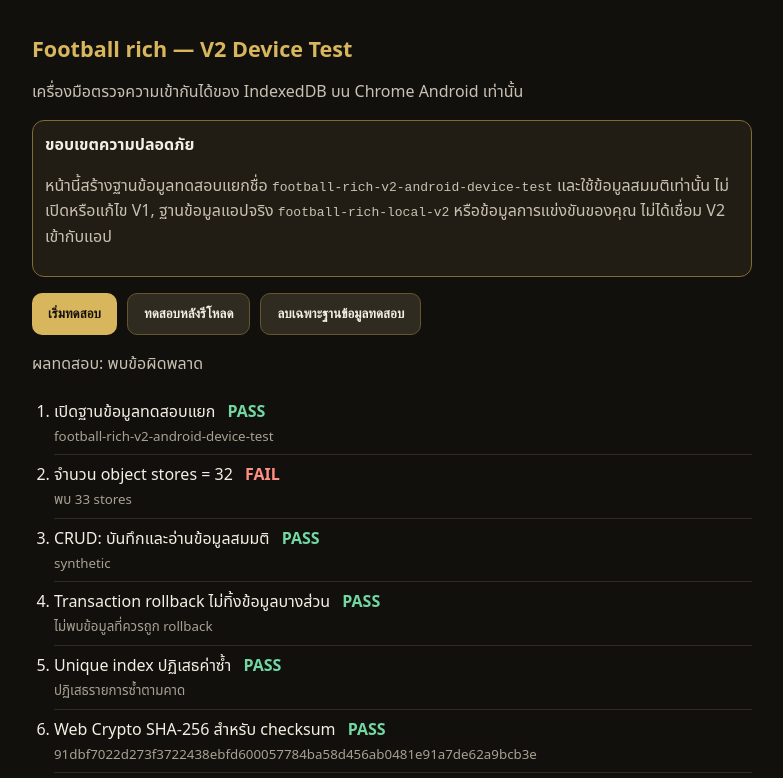
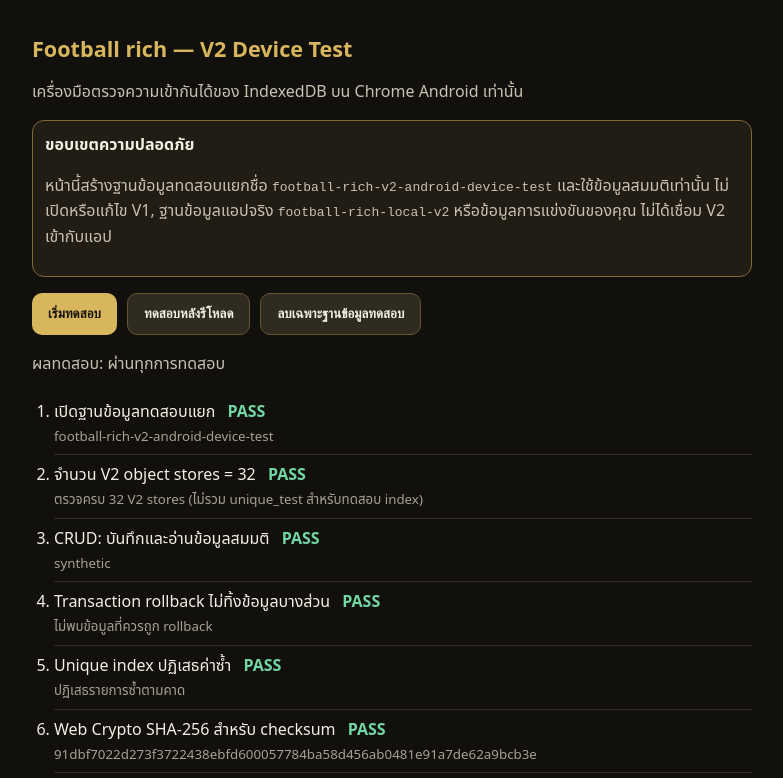
Before and after one commit to bazaku22/Football-rich-new, a plain HTML site: page v2-device-test/index.html in a window 1280 px wide. Both pictures are taken after a click on the button "เริ่มทดสอบ". Shown: the top 778 px of the page, without its empty margins (248-1031 px from the left). Drawn offline with Linux system fonts and the light colour scheme.

Commit message:
Fix V2 store-count assertion in Android device test

```diff
--- a/v2-device-test/index.html
+++ b/v2-device-test/index.html
@@ -20,7 +20,7 @@ async function sha(text){const b=await crypto.subtle.digest('SHA-256',new TextEn
 async function run(){rows.length=0;$('checks').innerHTML='';try{
 if(!('indexedDB'in window))throw Error('IndexedDB ไม่พร้อมใช้งาน');
 const db=await openDB();show('เปิดฐานข้อมูลทดสอบแยก','pass',DB);
-show('จำนวน object stores = 32',''+(db.objectStoreNames.length===32?'pass':'fail'),'พบ '+db.objectStoreNames.length+' stores');
+show('จำนวน V2 object stores = 32',''+(stores.every(s=>db.objectStoreNames.contains(s))?'pass':'fail'),'ตรวจครบ '+stores.length+' V2 stores (ไม่รวม unique_test สำหรับทดสอบ index)');
 let t=db.transaction(['matches'],'readwrite');t.objectStore('matches').put({id:'android-check',value:'synthetic',revision:1});await txDone(t);
 t=db.transaction(['matches'],'readonly');const got=await req(t.objectStore('matches').get('android-check'));await txDone(t);show('CRUD: บันทึกและอ่านข้อมูลสมมติ',''+(got?.value==='synthetic'?'pass':'fail'),got?.value||'อ่านข้อมูลไม่สำเร็จ');
 try{t=db.transaction(['matches','teams'],'readwrite');t.objectStore('matches').put({id:'rollback-check'});t.objectStore('teams').put({id:'rollback-team'});t.abort();await txDone(t);}catch{}
```
